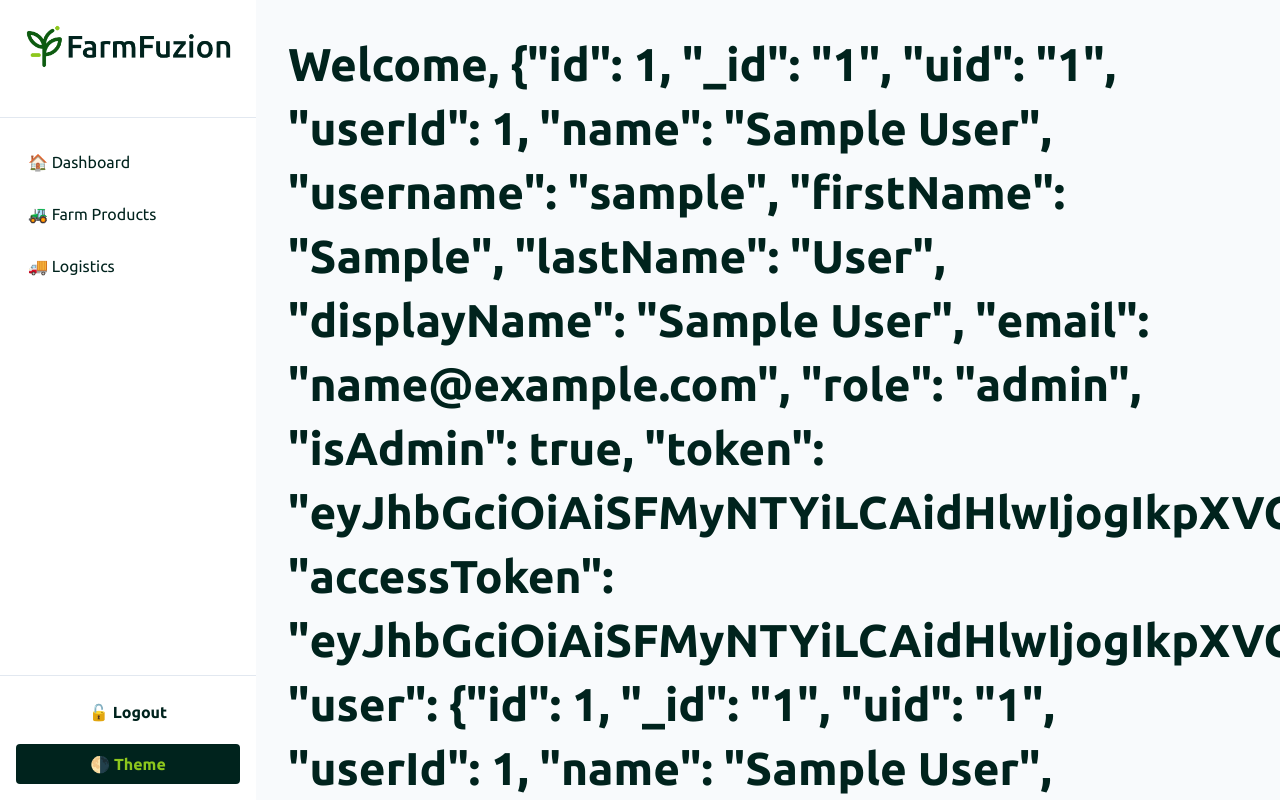
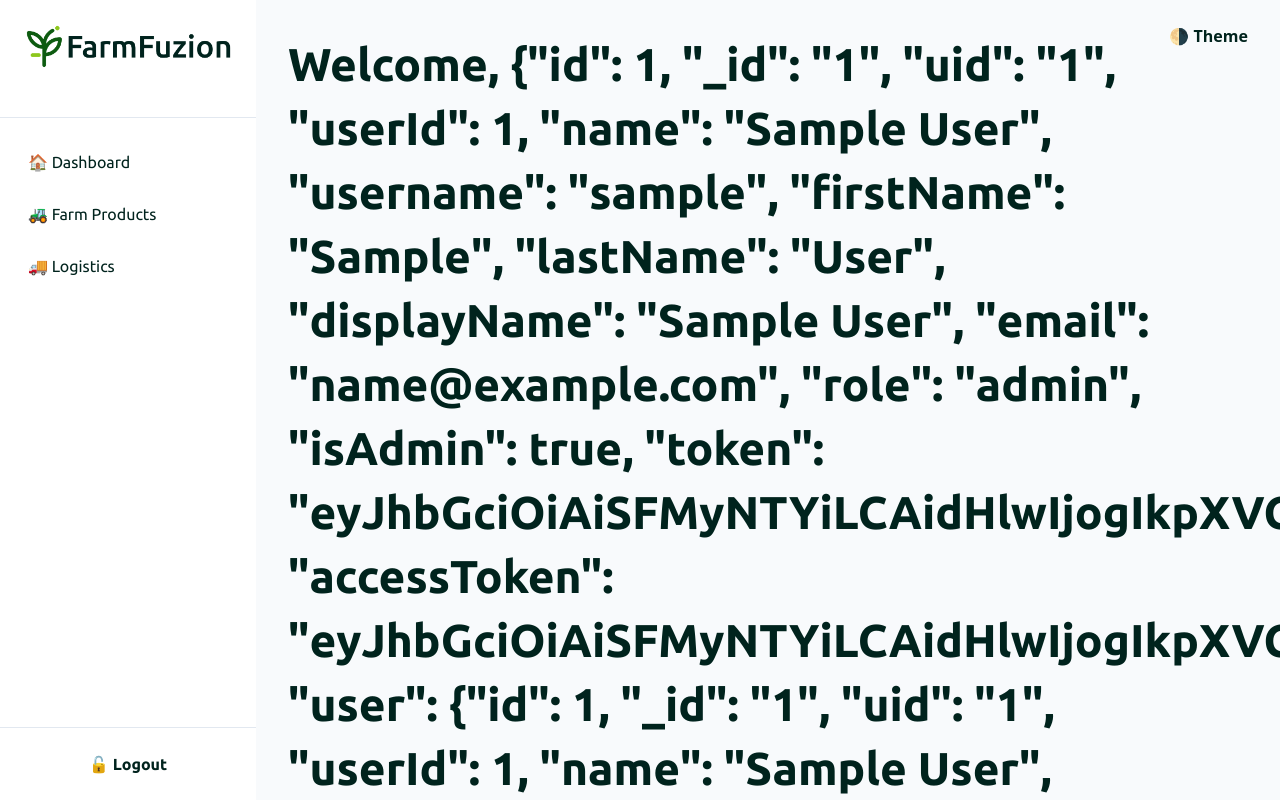
Before and after one commit to jayjchiringz/farm-fuzion-frontend, a React (Vite) app: page /dashboard in a window 1280 px wide. Built offline with nearby package versions, Linux system fonts and the light colour scheme; sample sign-in values are in the browser's storage.

Commit message:
Refractored dashboard.tsx with more coinsistent hover for theme button. Also floated it at the top right corner of the interface

```diff
--- a/src/pages/Dashboard.tsx
+++ b/src/pages/Dashboard.tsx
@@ -27,27 +27,37 @@ export default function Dashboard() {
 
   const toggleTheme = () => {
     const html = document.documentElement;
-    if (html.classList.contains('dark')) {
-      html.classList.remove('dark');
-      localStorage.setItem('theme', 'light');
+    if (html.classList.contains("dark")) {
+      html.classList.remove("dark");
+      localStorage.setItem("theme", "light");
     } else {
-      html.classList.add('dark');
-      localStorage.setItem('theme', 'dark');
+      html.classList.add("dark");
+      localStorage.setItem("theme", "dark");
     }
   };
 
   return (
-    <div className="flex h-screen bg-white text-brand-dark dark:bg-brand-dark dark:text-white font-ubuntu transition-colors duration-300">
+    <>
+      {/* Floating Theme Toggle */}
+      <button
+        onClick={toggleTheme}
+        className="fixed top-4 right-4 z-50 px-4 py-2 font-semibold rounded transition-colors
+        text-brand-dark hover:bg-brand-dark hover:text-brand-apple
+        dark:text-brand-apple dark:hover:bg-brand-apple dark:hover:text-brand-dark"
+      >
+        🌗 Theme
+      </button>
+
+      {/* Page Layout */}
+      <div className="flex h-screen bg-white text-brand-dark dark:bg-brand-dark dark:text-brand-apple font-ubuntu transition-colors duration-300">
         {/* Sidebar */}
-      <aside className="w-64 bg-white dark:bg-brand-dark text-brand-dark dark:text-white flex flex-col shadow-lg transition-colors duration-300">
+        <aside className="w-64 bg-white dark:bg-brand-dark flex flex-col shadow-lg transition-colors duration-300">
           <div className="p-6 border-b border-slate-200 dark:border-slate-700">
-          {/* Light Mode Logo */}
             <img
               src="/Logos/Green_Logo_and_name_transparent_background_deep_dark_font.png"
               alt="Farm Fuzion Logo Light"
               className="block dark:hidden mx-auto w-72 md:w-80 lg:w-[300px] h-auto mb-6"
             />
-          {/* Dark Mode Logo */}
             <img
               src="/Logos/Green_Logo_and_name_transparent_background_apple_green_font.png"
               alt="Farm Fuzion Logo Dark"
@@ -62,24 +72,18 @@ export default function Dashboard() {
           <div className="p-4 border-t border-slate-200 dark:border-slate-700">
             <button
               onClick={logout}
-            className="w-full px-3 py-2 rounded font-semibold transition-colors text-brand-dark dark:text-brand-apple hover:bg-brand-dark dark:hover:bg-brand-apple hover:text-brand-apple dark:hover:text-brand-dark"
+              className="w-full px-3 py-2 rounded font-semibold transition-colors
+              text-brand-dark dark:text-brand-apple hover:bg-brand-dark dark:hover:bg-brand-apple
+              hover:text-brand-apple dark:hover:text-brand-dark"
             >
               🔓 Logout
-          </button>
-          <button
-            onClick={toggleTheme}
-            className="w-full mt-3 px-3 py-2 rounded font-semibold transition-colors
-              bg-brand-dark text-brand-apple hover:bg-brand-apple hover:text-brand-dark
-              dark:bg-brand-apple dark:text-brand-dark dark:hover:bg-brand-dark dark:hover:text-brand-apple"
-          >
-            🌗 Theme
             </button>
           </div>
         </aside>
 
         {/* Main Content */}
-      <main className="flex-1 p-8 overflow-y-auto bg-slate-50 dark:bg-brand-dark text-brand-dark dark:text-white transition-colors duration-300">
-        <h1 className="text-[46px] leading-[64px] font-bold mb-4 font-ubuntu text-brand-dark dark:text-brand-apple">
+        <main className="flex-1 p-8 overflow-y-auto bg-slate-50 dark:bg-brand-dark text-brand-dark dark:text-brand-apple transition-colors duration-300">
+          <h1 className="text-[46px] leading-[64px] font-bold mb-4 font-ubuntu">
             Welcome, {email}
           </h1>
           <p className="text-lg text-brand-green font-baloo mb-8">
@@ -102,7 +106,7 @@ export default function Dashboard() {
           </div>
 
           <div className="mt-10">
-          <h2 className="text-[46px] leading-[64px] font-bold mb-3 font-ubuntu text-brand-dark dark:text-brand-apple">
+            <h2 className="text-[46px] leading-[64px] font-bold mb-3 font-ubuntu">
               Platform Snapshot
             </h2>
             <div className="grid grid-cols-2 md:grid-cols-4 gap-4">
@@ -114,15 +118,10 @@ export default function Dashboard() {
           </div>
 
           <div className="mt-10">
-          <h2 className="text-xl font-bold mb-3 text-brand-dark dark:text-brand-apple">
-            Top Products by Quantity
-          </h2>
+            <h2 className="text-xl font-bold mb-3">Top Products by Quantity</h2>
             <div className="bg-white dark:bg-[#022d26] p-6 rounded-lg shadow border border-slate-200 dark:border-slate-700">
               <ResponsiveContainer width="100%" height={300}>
-              <BarChart
-                data={chartData}
-                margin={{ top: 10, right: 30, left: 0, bottom: 0 }}
-              >
+                <BarChart data={chartData} margin={{ top: 10, right: 30, left: 0, bottom: 0 }}>
                   <CartesianGrid strokeDasharray="3 3" />
                   <XAxis dataKey="name" stroke="#8dc71d" />
                   <YAxis stroke="#8dc71d" />
@@ -134,18 +133,11 @@ export default function Dashboard() {
           </div>
         </main>
       </div>
+    </>
   );
 }
 
-function SidebarLink({
-  to,
-  label,
-  icon,
-}: {
-  to: string;
-  label: string;
-  icon: string;
-}) {
+function SidebarLink({ to, label, icon }: { to: string; label: string; icon: string }) {
   return (
     <Link
       to={to}
@@ -186,12 +178,8 @@ function Card({
 function StatCard({ label, value }: { label: string; value: string }) {
   return (
     <div className="bg-white dark:bg-[#0f4439] text-center p-4 rounded-lg shadow border border-slate-200 dark:border-slate-700 transition-colors duration-300">
-      <div className="text-2xl font-bold text-brand-green dark:text-brand-apple">
-        {value}
-      </div>
-      <div className="text-sm text-slate-500 dark:text-slate-300 mt-1">
-        {label}
-      </div>
+      <div className="text-2xl font-bold text-brand-green dark:text-brand-apple">{value}</div>
+      <div className="text-sm text-slate-500 dark:text-slate-300 mt-1">{label}</div>
     </div>
   );
 }
```
Also changed, not shown: 5 other files (tests, documents, lock files or other folders). Lines whose indentation alone changed are shown as unchanged.
